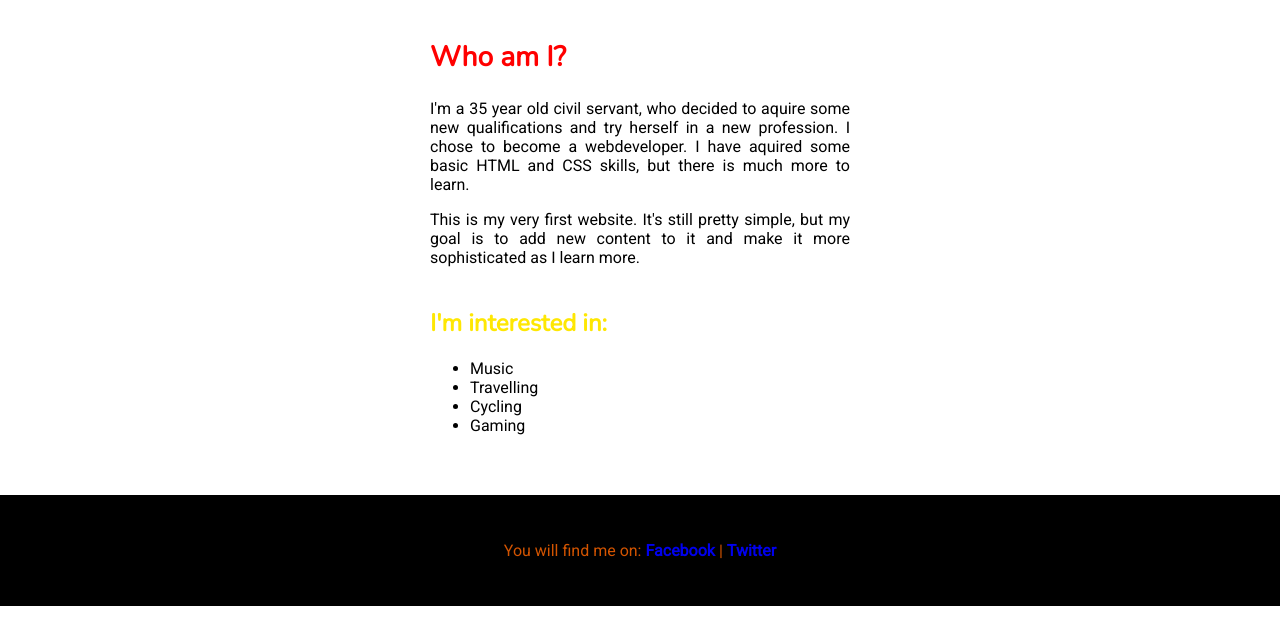
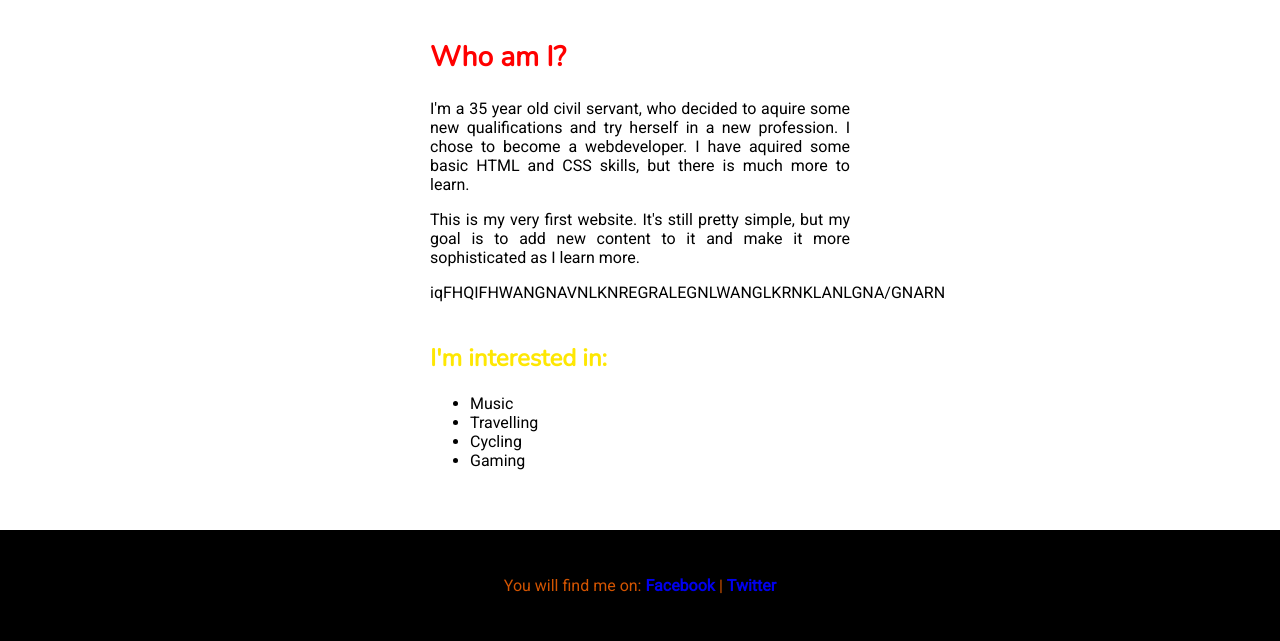
Before and after one commit to Solitary82/practice_ground2, a plain HTML site: page index.html in a window 1280 px wide. Shown: the part 203-844 px from the top of the page. Before the commit the page ends 809 px from the top, so only its background shows below. Drawn offline with nearby package versions, Linux system fonts and the light colour scheme.

Commit message:
Update index.html

```diff
--- a/index.html
+++ b/index.html
@@ -17,6 +17,7 @@
 			<h2>Who am I?</h2>
 			<p>I'm a 35 year old civil servant, who decided to aquire some new qualifications and try herself in a new profession. I chose to become a webdeveloper. I have aquired some basic HTML and CSS skills, but there is much more to learn.</p>
 			<p>This is my very first website. It's still pretty simple, but my goal is to add new content to it and make it more sophisticated as I learn more.</p>
+			<p>iqFHQIFHWANGNAVNLKNREGRALEGNLWANGLKRNKLANLGNA/GNARN</p>
 		</section>
 		<section class="interests">
 			<h2>I'm interested in:</h2>
```
